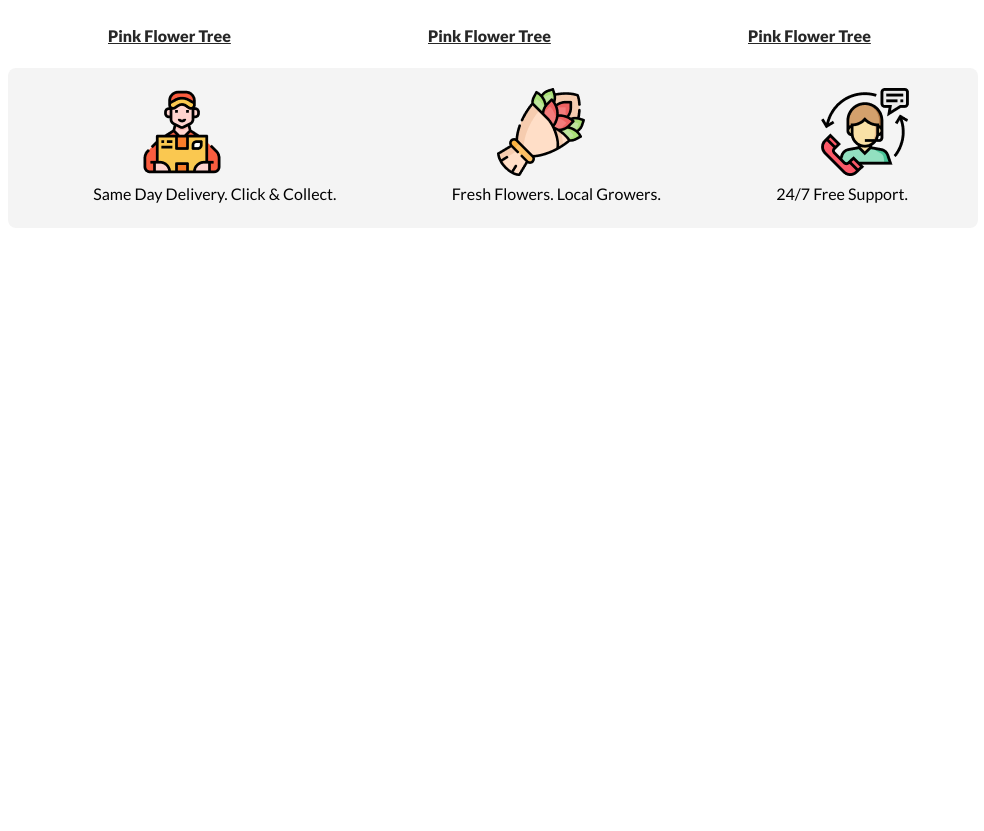
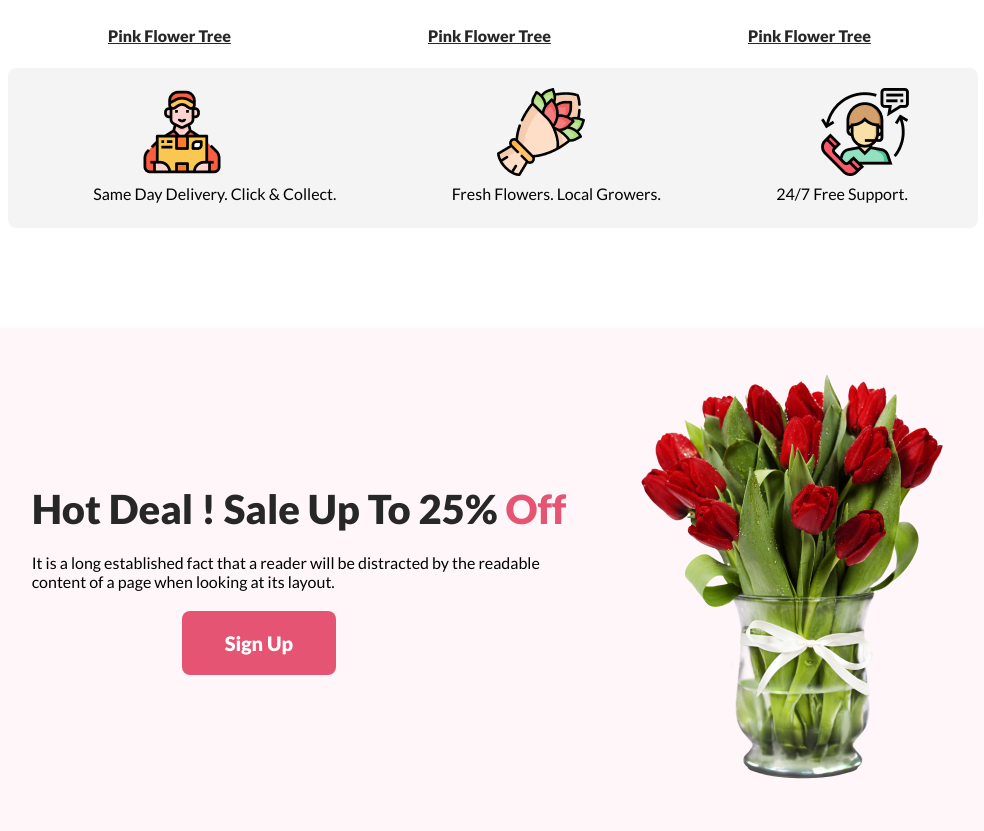
Before and after one commit to towhidulislamshahed/flowers-portfolio, a plain HTML site: page index.html in a window 1280 px wide. Shown: the part 1204-2035 px from the top of the page, without its empty margins (147-1131 px from the left). Before the commit the page ends 1432 px from the top, so only its background shows below. Drawn offline with Linux system fonts and the light colour scheme.

Commit message:
added section part 4 and image and section part 4 styles

```diff
--- a/index.html
+++ b/index.html
@@ -93,7 +93,18 @@
                  </p>
                 </div>
            </div>
+           <div class="section-part-4">
+            <div class="section-part-4-1">
+                <h3 class="section-part-4-1-heading">Hot Deal ! Sale Up To 25% <span class="section-part-4-1-heading-span">Off</span></h3>
+                <p class="section-part-4-1-para">It is a long established fact that a reader will be distracted by the readable  <br> content of a page when looking at its layout.</p>
+                <button class="section-part-4-1-button">Sign Up</button>
 
+            </div>
+            <div class="section-part-4-2">
+                <img src="images/pngwing 8.png" alt="">
+            </div>
+
+        </div>
     </main>
     <footer>
 
--- a/styles/portfolio.css
+++ b/styles/portfolio.css
@@ -172,3 +172,46 @@ flex-shrink: 0;
     display: inline-block;
     padding-left:  80px ;
 }
+
+.section-part-4{
+    display: flex;
+    margin-top: 100px;
+    padding: 40px;
+    background: rgba(229, 84, 115, 0.05);
+    justify-content: center;
+    align-items: center;
+    gap: 70px;
+}
+
+.section-part-4-1{
+
+}
+.section-part-4-1-heading{
+   color: #272727;
+   font-size: 40px;z
+   font-weight: 800;
+   margin-bottom: 20px;
+}
+.section-part-4-1-heading-span{
+   color: #E55473;
+   font-size: 40px;
+   font-weight: 800;
+}
+.section-part-4-1-para{
+   margin-bottom: 20px;
+}
+.section-part-4-1-button{
+
+    padding: 20px 43px;
+    margin-left: 150px;
+    border: none;
+    color: #FFF;
+    font-size: 20px;
+    font-weight: 700;
+    border-radius: 8px;
+    background: #E55473;
+
+}
+.section-part-4-2{
+
+}
```
